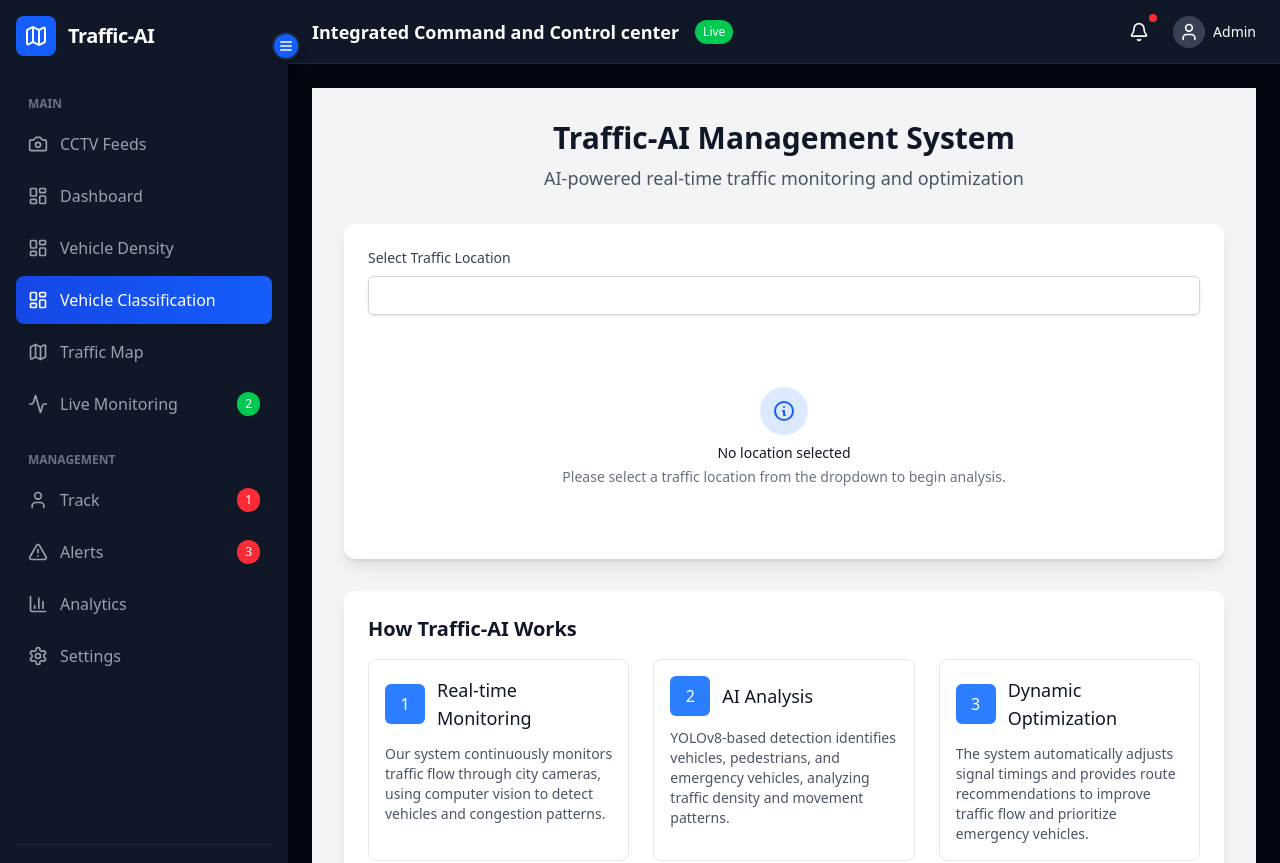
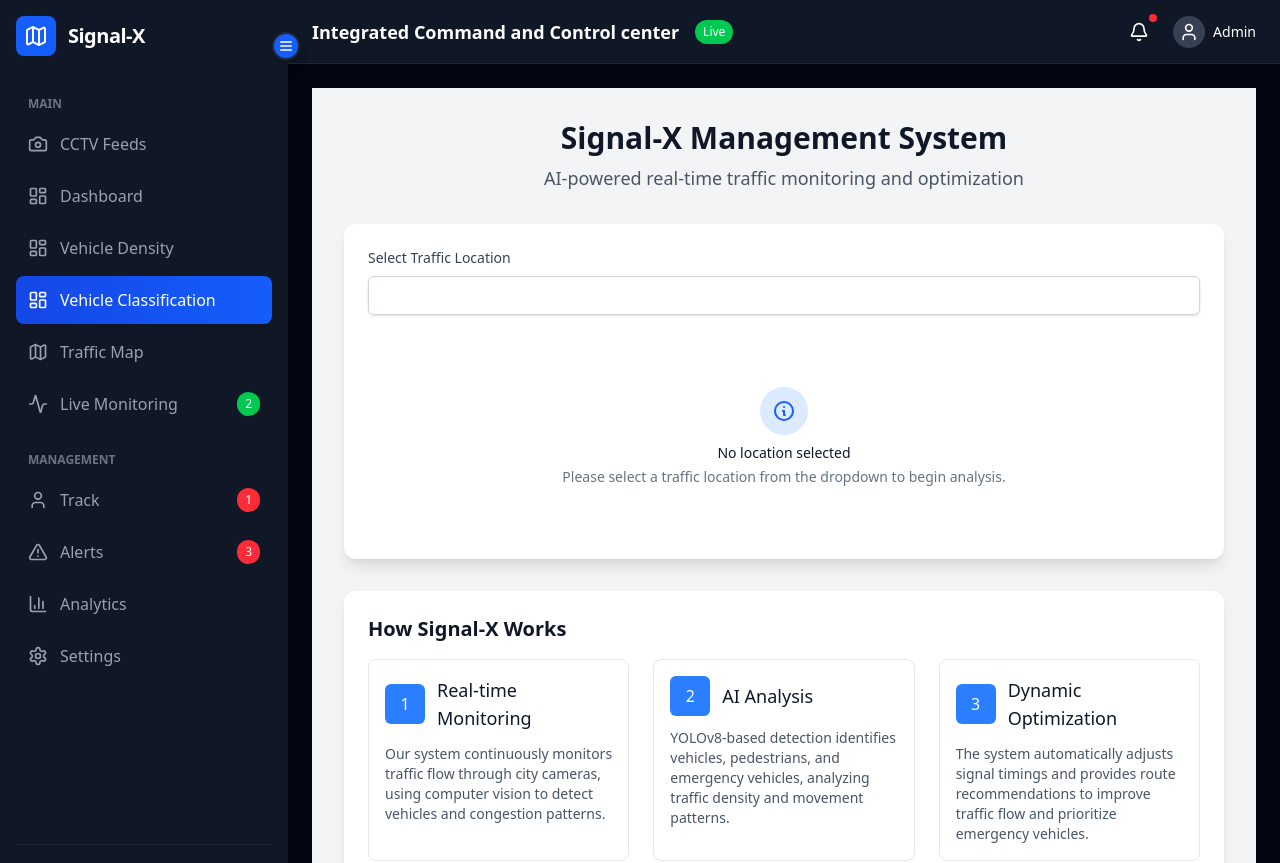
Before and after one commit to ArshTiwari2004/Signal-X, a React (Vite) app in the folder traffic-monitoring/frontend/web/signalx-web/: page /Vehicles in a window 1280 px wide. Shown: the top 863 px of the page. Built offline with nearby package versions, Linux system fonts and the light colour scheme; what mappls-web-maps would draw is missing.

Commit message:
feat: updated pages

```diff
--- a/traffic-monitoring/frontend/web/signalx-web/package.json
+++ b/traffic-monitoring/frontend/web/signalx-web/package.json
@@ -19,6 +19,7 @@
     "react-icons": "^4.12.0",
     "react-router-dom": "^7.4.1",
     "react-spinners": "^0.17.0",
+    "react-spinners-kit": "^1.9.1",
     "react-toastify": "^11.0.5",
     "recharts": "^2.15.2",
     "tailwindcss": "^4.1.3"
--- a/traffic-monitoring/frontend/web/signalx-web/src/components/Home.jsx
+++ b/traffic-monitoring/frontend/web/signalx-web/src/components/Home.jsx
@@ -733,7 +733,7 @@
         <div className="container mx-auto px-4 relative z-10">
           <div className="grid grid-cols-1 md:grid-cols-4 gap-8 mb-8">
             <div>
-              <h3 className="text-xl font-bold mb-4 text-blue-300">Traffic-AI</h3>
+              <h3 className="text-xl font-bold mb-4 text-blue-300">Signal-X</h3>
               <p className="text-gray-400">AI-powered Smart Traffic Management System</p>
               <div className="flex space-x-4 mt-4">
                 <a href="#" className="text-gray-400 hover:text-blue-300 transition">
@@ -823,7 +823,7 @@
           </div>
 
           <div className="border-t border-gray-800 pt-8 flex flex-col md:flex-row justify-between items-center">
-            <p className="text-gray-400 mb-4 md:mb-0">© {new Date().getFullYear()} Traffic-AI. All rights reserved.</p>
+            <p className="text-gray-400 mb-4 md:mb-0">© {new Date().getFullYear()} Signal-X. All rights reserved.</p>
             <div className="flex space-x-6">
               <a href="#" className="text-gray-400 hover:text-blue-300 transition text-sm">Privacy Policy</a>
               <a href="#" className="text-gray-400 hover:text-blue-300 transition text-sm">Terms of Service</a>
--- a/traffic-monitoring/frontend/web/signalx-web/src/components/Navbar.jsx
+++ b/traffic-monitoring/frontend/web/signalx-web/src/components/Navbar.jsx
@@ -47,8 +47,8 @@
               <h1 className={`text-2xl font-bold tracking-tight transition-all duration-300 ${
                 scrolled ? "scale-90" : ""
               }`}>
-                <span className="text-transparent bg-clip-text bg-gradient-to-r from-blue-600 to-indigo-500">Traffic</span>
-                <span className="text-blue-500">-AI</span>
+                <span className="text-transparent bg-clip-text bg-gradient-to-r from-blue-600 to-indigo-500">Signal</span>
+                <span className="text-blue-500">-X</span>
               </h1>
             </a>
           </div>
@@ -84,7 +84,7 @@
 
             <div className="flex items-center space-x-4">
               <a
-                href="https://github.com/ArshTiwari2004/Traffic-AI"
+                href="https://github.com/ArshTiwari2004/Signal-X"
                 target="_blank"
                 rel="noopener noreferrer"
                 className="flex items-center text-blue-600 hover:text-blue-700 transition-colors border border-gray-200 hover:border-blue-500 rounded-full px-4 py-1.5 hover:bg-blue-50"
@@ -148,7 +148,7 @@
           </button>
           <div className="pt-2 pb-2">
             <a
-              href="https://github.com/ArshTiwari2004/Traffic-AI"
+              href="https://github.com/ArshTiwari2004/Signal-X"
               target="_blank"
               rel="noopener noreferrer"
               className="flex items-center py-3 px-2 text-gray-700 hover:text-blue-600 hover:bg-blue-50 rounded-lg transition-colors font-medium"
--- a/traffic-monitoring/frontend/web/signalx-web/src/components/Sidebar.jsx
+++ b/traffic-monitoring/frontend/web/signalx-web/src/components/Sidebar.jsx
@@ -66,7 +66,7 @@
         <div className="bg-blue-600 p-2 rounded-lg">
           <Map className="w-6 h-6 text-white" />
         </div>
-        {!collapsed && <h1 className="text-xl font-bold tracking-tight">Traffic-AI</h1>}
+        {!collapsed && <h1 className="text-xl font-bold tracking-tight">Signal-X</h1>}
       </div>
 
       {/* Navigation */}
--- a/traffic-monitoring/frontend/web/signalx-web/src/pages/Vehicles.jsx
+++ b/traffic-monitoring/frontend/web/signalx-web/src/pages/Vehicles.jsx
@@ -166,7 +166,7 @@
     <div className="min-h-screen bg-gray-100 py-8 px-4 sm:px-6 lg:px-8">
       <div className="max-w-7xl mx-auto">
         <div className="text-center mb-8">
-          <h1 className="text-3xl font-bold text-gray-900 mb-2">Traffic-AI Management System</h1>
+          <h1 className="text-3xl font-bold text-gray-900 mb-2">Signal-X Management System</h1>
           <p className="text-lg text-gray-600">
             AI-powered real-time traffic monitoring and optimization
           </p>
@@ -229,7 +229,7 @@
                     <RotateSpinner size={40} color="#3B82F6" />
                     <p className="text-gray-700 font-medium">{processingStep}</p>
                     <p className="text-sm text-gray-500 text-center">
-                      Traffic-AI is analyzing the live feed using YOLOv8 object detection...
+                      Signal-X is analyzing the live feed using YOLOv8 object detection...
                     </p>
                   </div>
                 </div>
@@ -333,7 +333,7 @@
         </div>
 
         <div className="bg-white rounded-xl shadow-lg overflow-hidden p-6">
-          <h2 className="text-xl font-bold text-gray-900 mb-4">How Traffic-AI Works</h2>
+          <h2 className="text-xl font-bold text-gray-900 mb-4">How Signal-X Works</h2>
           <div className="grid grid-cols-1 md:grid-cols-3 gap-6">
             <div className="p-4 border border-gray-200 rounded-lg">
               <div className="flex items-center mb-3">
--- a/traffic-monitoring/frontend/web/signalx-web/src/routes/routes.jsx
+++ b/traffic-monitoring/frontend/web/signalx-web/src/routes/routes.jsx
@@ -2,10 +2,10 @@
 import Home from '../components/Home';
 import DashboardLayout from '../layout/Layout';
 import TrafficResults from '../pages/Results';
-import CCTVFeeds from '../pages/CCTVFeed';
+import CCTVFeeds from '../pages/CCTVFeeds';
 import TrafficDetection from '../pages/Traffic';
 import TrafficMap from '../pages/Trafficmap';
-import SignalControlPanel from '../pages/SignalControl';
+import SignalControlPanel from '../pages/SignalControlPanel';
 import EmergencyVehicleTracker from '../pages/EmergencyVehicleTracker';
 import Settings from '../pages/Settings';
 import Analytics from '../pages/Analytics';
```
Also changed, not shown: 1 other file (tests, documents, lock files or other folders).
